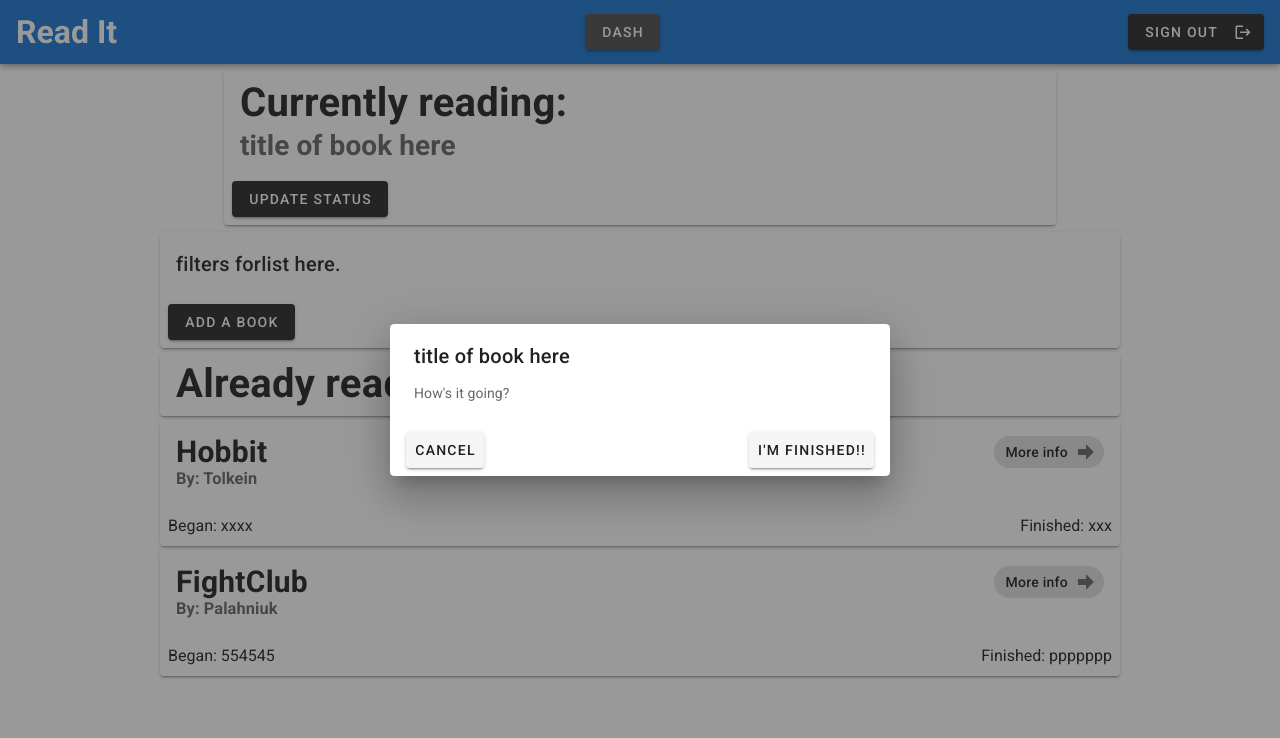
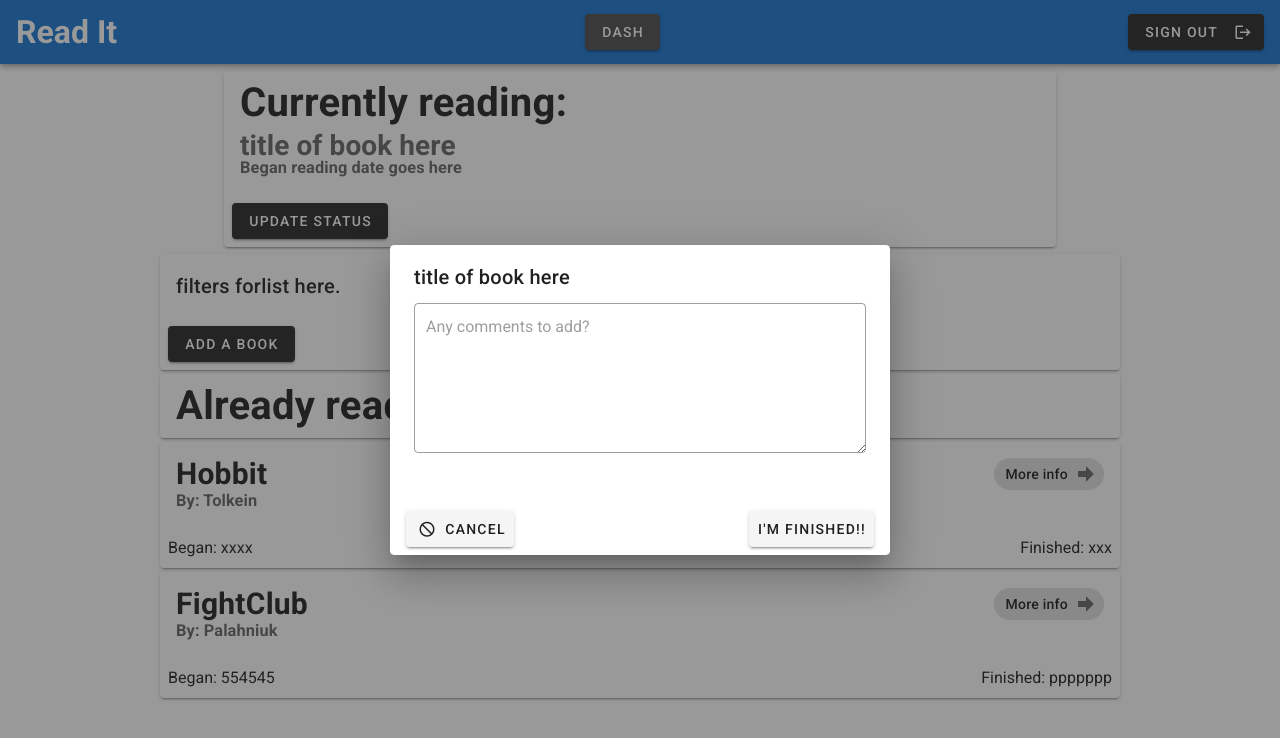
Before and after one commit to Holgermueller/HolgerMuellerWriter, a Vue app: page /dashboard in a window 1280 px wide. Both pictures are taken after a click on the button "UPDATE STATUS". Shown: the top 738 px of the page. Built offline with nearby package versions, Linux system fonts and the light colour scheme.

Commit message:
worked on update status dialog

```diff
--- a/src/components/DashComponents/CurrentlyReading.vue
+++ b/src/components/DashComponents/CurrentlyReading.vue
@@ -6,6 +6,8 @@
       </v-card-title>
       <v-card-text>
         <h1>title of book here</h1>
+
+        <h3>Began reading date goes here</h3>
       </v-card-text>
       <v-card-actions>
         <UpdateStatusDialog />
--- a/src/components/DashComponents/UpdateStatus.vue
+++ b/src/components/DashComponents/UpdateStatus.vue
@@ -11,13 +11,21 @@
         </v-card-title>
 
         <v-card-text>
-          How's it going?
+          <v-form ref="form">
+            <v-textarea
+              placeholder="Any comments to add?"
+              outlined
+            ></v-textarea>
+          </v-form>
         </v-card-text>
 
         <v-card-actions>
-          <v-btn>cancel</v-btn>
+          <v-btn @click.prevent="closeDialog && clearForm">
+            <v-icon left>mdi-cancel</v-icon>
+            cancel</v-btn
+          >
           <v-spacer></v-spacer>
-          <v-btn>I'm finished!!</v-btn>
+          <v-btn @click.prevent="updateStatus">I'm finished!!</v-btn>
         </v-card-actions>
       </v-card>
     </v-dialog>
@@ -34,5 +42,17 @@ export default {
       finished: false,
     };
   },
+
+  methods: {
+    closeDialog() {
+      this.dialog = false;
+    },
+
+    clearForm() {
+      this.$refs.form.reset();
+    },
+
+    updateStatus() {},
+  },
 };
 </script>
```
